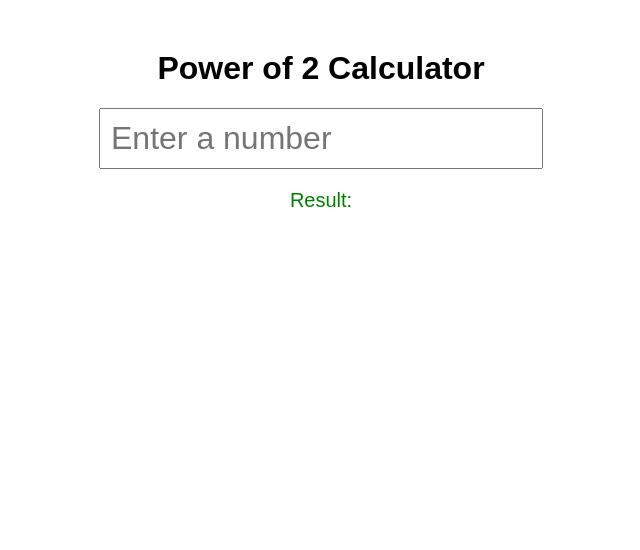
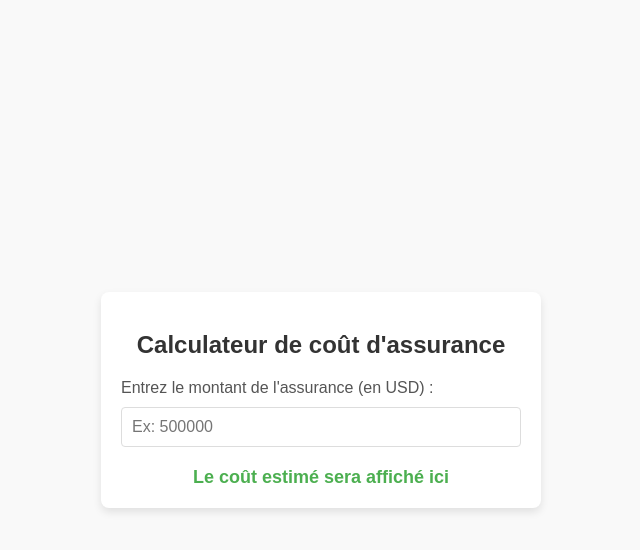
Before and after one commit to boudreaultmediacoding/invoice-cover-calculator, a plain HTML site: page index.html in a window 1280 px wide. Shown: the whole page, without its empty margins (319-959 px from the left). Drawn offline with Linux system fonts and the light colour scheme.

Commit message:
Test Calculateur 1 index.html

```diff
--- a/index.html
+++ b/index.html
@@ -3,34 +3,84 @@
 <head>
     <meta charset="UTF-8">
     <meta name="viewport" content="width=device-width, initial-scale=1.0">
-  <title>Power of 2 Calculator</title>
+    <title>Calculateur de coût d'assurance</title>
     <style>
         body {
             font-family: Arial, sans-serif;
-      margin: 50px;
+            background-color: #f9f9f9;
+            display: flex;
+            justify-content: center;
+            align-items: center;
+            height: 100vh;
+            margin: 0;
+        }
+        .calculator {
+            background-color: #fff;
+            padding: 20px;
+            border-radius: 8px;
+            box-shadow: 0 4px 8px rgba(0, 0, 0, 0.1);
+            max-width: 400px;
+            width: 100%;
+        }
+        .calculator h2 {
             text-align: center;
+            margin-bottom: 20px;
+            color: #333;
         }
-    input {
+        .calculator label {
+            display: block;
+            margin-bottom: 10px;
+            color: #555;
+        }
+        .calculator input[type="number"] {
+            width: 100%;
             padding: 10px;
-      font-size: 32px;
+            margin-bottom: 20px;
+            border: 1px solid #ddd;
+            border-radius: 4px;
+            font-size: 16px;
+            box-sizing: border-box;
         }
-    p {
-      font-size: 20px;
-      color: green;
+        .calculator .result {
+            text-align: center;
+            font-size: 18px;
+            font-weight: bold;
+            color: #4CAF50;
         }
     </style>
 </head>
 <body>
-  <h1>Power of 2 Calculator</h1>
-  <input type="number" id="numberInput" placeholder="Enter a number" oninput="calculatePower()">
-  <p>Result: <span id="resultBox"></span></p>
+
+<div class="calculator">
+    <h2>Calculateur de coût d'assurance</h2>
+    <label for="amount">Entrez le montant de l'assurance (en USD) :</label>
+    <input type="number" id="amount" placeholder="Ex: 500000" oninput="calculateCost()">
+    <div class="result" id="result">Le coût estimé sera affiché ici</div>
+</div>
 
 <script>
-    function calculatePower() {
-      const number = document.getElementById("numberInput").value;
-      const result = Math.pow(number, 2);
-      document.getElementById("resultBox").innerText = result;
+    function calculateCost() {
+        const amount = document.getElementById('amount').value;
+        let cost = 0;
+
+        // Vérifier la valeur entrée et calculer le coût
+        if (amount <= 999999) {
+            cost = amount * 0.01; // 1% du montant
+        } else if (amount >= 1000000 && amount <= 4999999) {
+            cost = amount * 0.00032; // 0.032% du montant
+        } else if (amount >= 5000000 && amount <= 9999999) {
+            cost = amount * 0.00029; // 0.029% du montant
+        }
+
+        // Afficher le résultat
+        const resultDiv = document.getElementById('result');
+        if (amount) {
+            resultDiv.textContent = `Le coût estimé est de $${cost.toFixed(2)} USD`;
+        } else {
+            resultDiv.textContent = 'Le coût estimé sera affiché ici';
+        }
     }
 </script>
+
 </body>
 </html>
```
Lines whose indentation alone changed are shown as unchanged.
